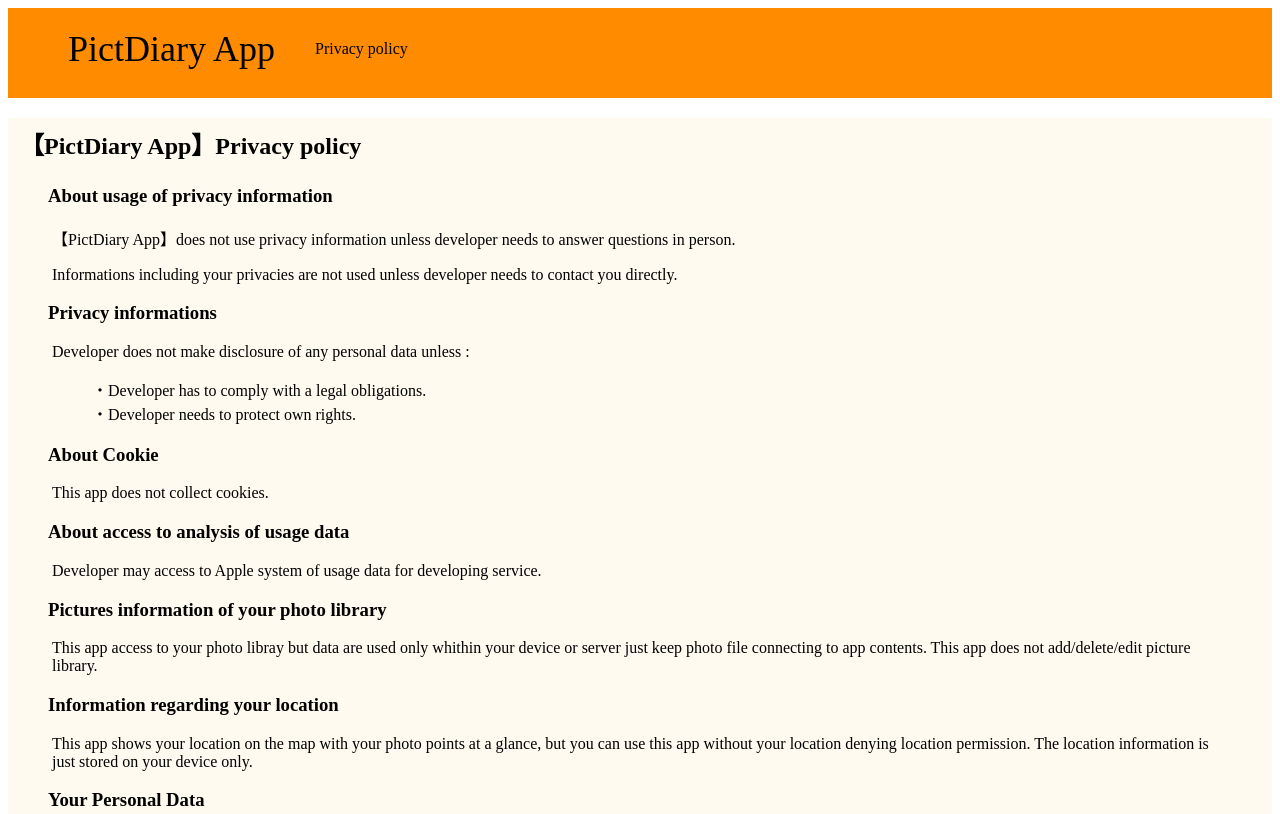
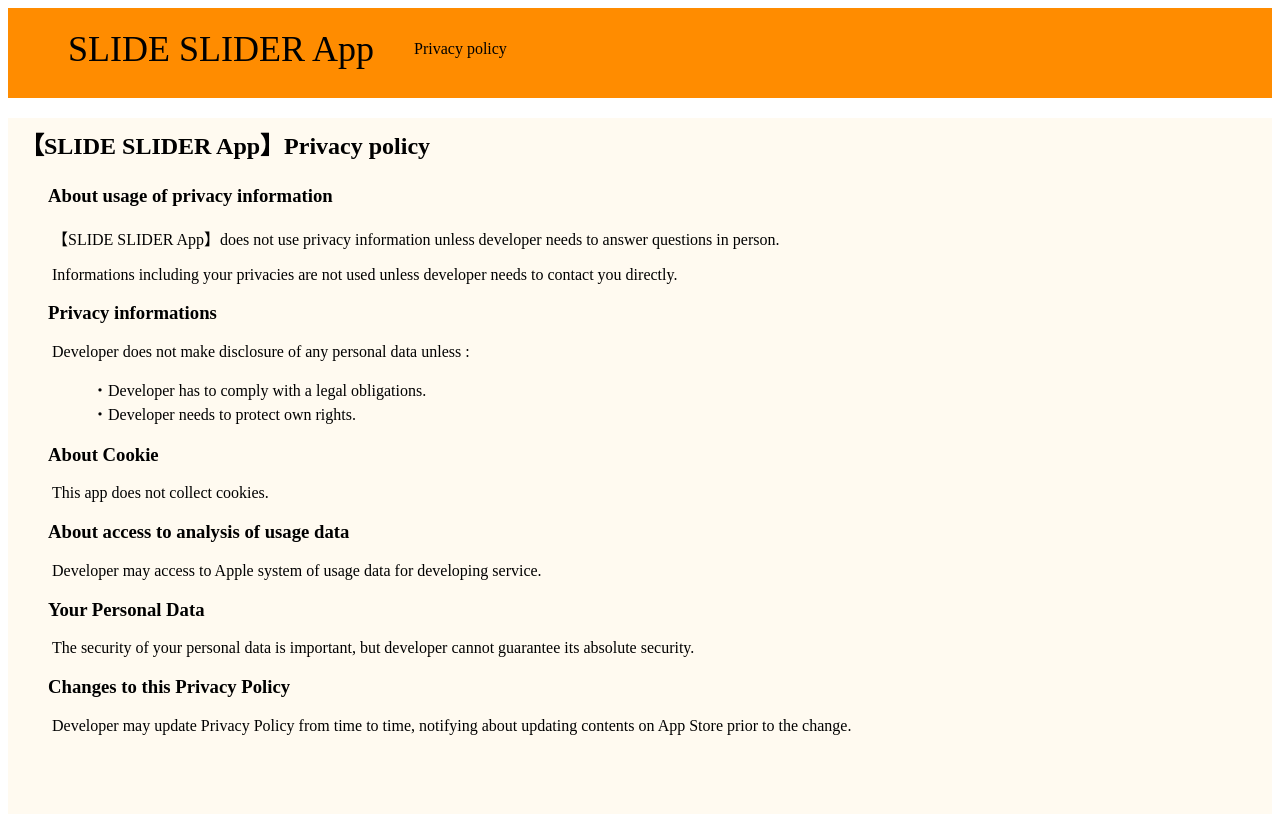
Before and after one commit to ono4794git/privacypolicyforslideslideren, a plain HTML site: page index.html in a window 1280 px wide. Shown: the top 814 px of the page. Drawn offline with Linux system fonts and the light colour scheme.

Commit message:
Update index.html

```diff
--- a/index.html
+++ b/index.html
@@ -2,12 +2,12 @@
 <html>
   <head>
     <meta charset="utf-8">
-    <title>PictDiary  Privacy policy</title>
+    <title>SLIDE SLIDER  Privacy policy</title>
     <link rel="stylesheet" href="stylesheet.css">
   </head>
   <body>
     <div class="header">
-      <div class="header-logo">PictDiary App</div>
+      <div class="header-logo">SLIDE SLIDER App</div>
       <div class="header-list">
         <ul>
           <li>Privacy policy</li>
@@ -19,14 +19,14 @@
     <div class="main">
 
       <div class="copy-container">
-        <h2 class="subtitle">【PictDiary App】Privacy policy
+        <h2 class="subtitle">【SLIDE SLIDER App】Privacy policy
         </h2>
       </div>
       <div class="contents">
         <h3 class="section-title">About usage of privacy information</h3>
           <div class="contents-item">
 
-              <p>【PictDiary App】does not use privacy information unless developer needs to answer questions in person. </br>
+              <p>【SLIDE SLIDER App】does not use privacy information unless developer needs to answer questions in person. </br>
               <p> Informations including your privacies are not used unless developer needs to contact you directly.</p>
 
         </div>
@@ -58,23 +58,6 @@
             Developer may access to Apple system of usage data for developing service.
           </div>
 
-
-        <h3 class="section-title">Pictures information of your photo library</h3>
-        <div class="contents-item">
-          This app access to your photo libray but data are used only whithin your device or
-          server just keep photo file connecting to app contents.
-          This app does not add/delete/edit picture library.
-        </div>
-
-
-        <h3 class="section-title">Information regarding your location</h3>
-        <div class="contents-item">
-          This app shows your location on the map with your photo points at a glance,
-          but you can use this app without your location denying location permission.
-          The location information is just stored on your device only.
-        </div>
-
-
         <h3 class="section-title">Your Personal Data</h3>
           <div class="contents-item">
 
@@ -95,7 +78,7 @@
     <div class="footer">
 
       <div class="footer-logo">
-        【PictDiary App】
+        【SLIDE SLIDER App】
       </div>
 
 
```
